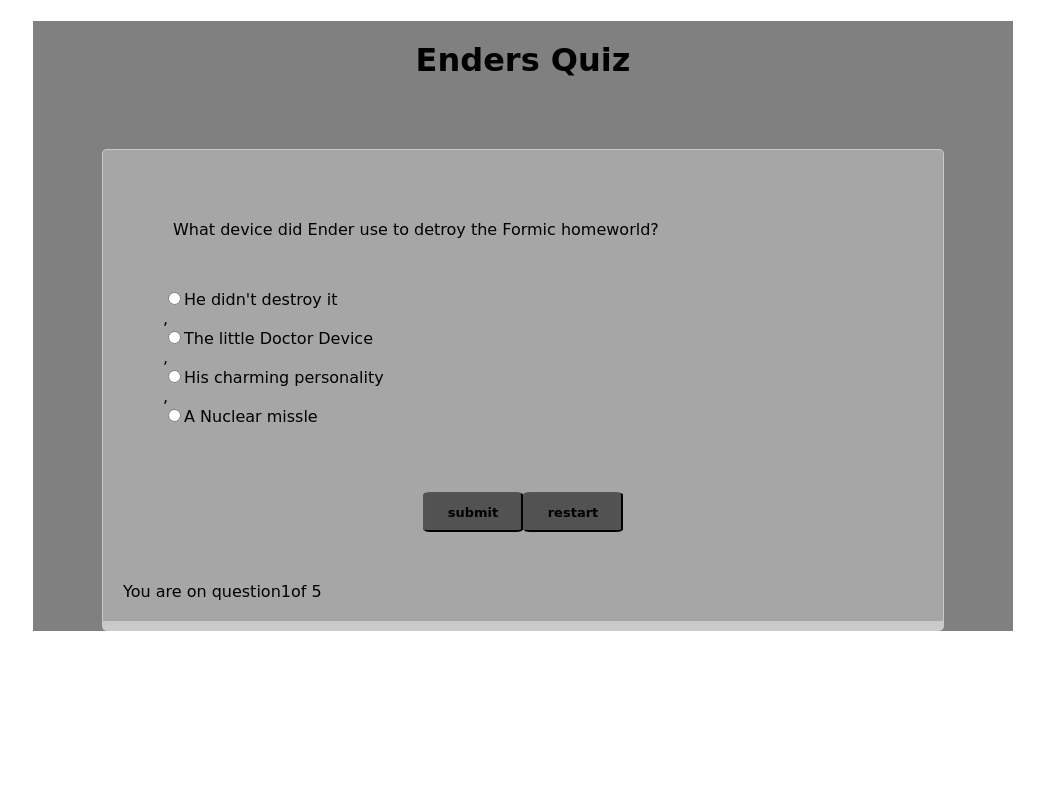
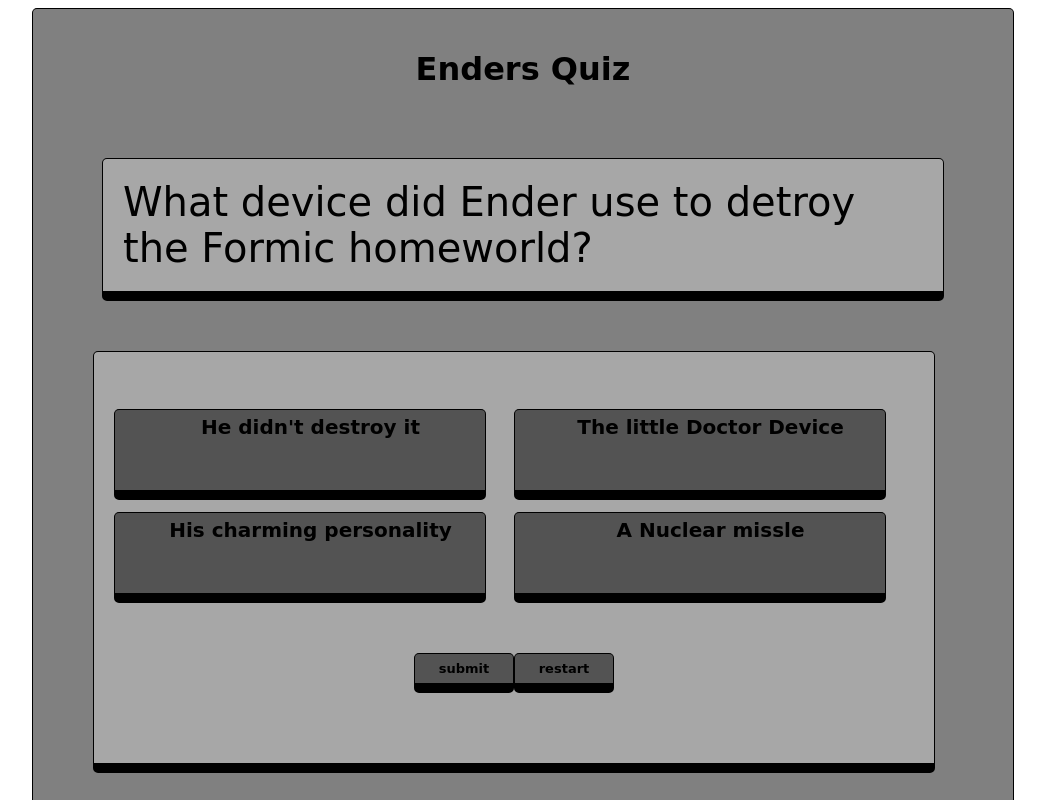
Before and after one commit to Kadinvanvalin/quiz-app-Enders-Game, a plain HTML site: page index.html in a window 1280 px wide. Both pictures are taken after a click on the button "submit". Shown: the top 800 px of the page, without its empty margins (117-1162 px from the left). Drawn offline with nearby package versions, Linux system fonts and the light colour scheme; a web font is replaced by a local one.

Commit message:
changed buttons

```diff
--- a/app.js
+++ b/app.js
@@ -58,19 +58,19 @@ $(function() {
 $("#js-quiz").click(function(event){
   event.preventDefault();
   $(".focal").toggleClass("hidden");
-  renderQuiz(state, $('.test'), $(".quiz"), $(".results"));
+  renderQuiz(state, $('.quiz'), $(".answers"), $(".results"));
 });
 
 
 
-var renderQuiz = function(state, ansElement, qElement, results) {
+var renderQuiz = function(state, qElement, ansElement, results) {
 
   var itemsHTML = shuffle(state.answers[state.i].slice()).map(function(answers) {
-   return '<li><input type="radio" name="options" value="'+ answers + '" class="">'+ answers +'</input></li>';
+   return '<li><label class="btn btn-primary"><input type="radio" name="options" value="'+ answers + '">'+ answers +'</label></li>';
 
  });
   qElement.html(state.questions[state.i]);
-  ansElement.html('<ul>'+itemsHTML +'</ul><div class="text-center"><button id="enterans" type="submit">submit</button><button id="reset" type="submit">restart</button></div>');
+  ansElement.html('<ul class="btn-group" data-toggle="buttons">'+ itemsHTML.join("") +'</ul><div class="text-center"><button id="enterans" type="submit">submit</button><button id="reset" type="submit">restart</button></div>');
   results.html("You are on question" + (state.i+1)  + "of 5");
 
 };
@@ -93,6 +93,17 @@ function insultAns() {
 $(document).on("click", "#reset", function(event){
 location.reload();
 });
+
+
+$(document).on("click", "label", function(event){
+$(this).toggleClass("js-select");
+
+
+});
+
+
+
+
 $(document).on("click", "#enterans", function(event){
   event.preventDefault();
   if($('input[name=options]:checked').val()){
@@ -106,9 +117,9 @@ $(document).on("click", "#enterans", function(event){
   if (state.i >= 5){
     $(".quiz").html("");
     $(".results").html("");
-    $('.test').html("You got "+ state.rightAns +" out of 5 right  <button id='reset' type='submit'>restart</button>");
+    $('.answers').html("You got "+ state.rightAns +" out of 5 right  <button id='reset' type='submit'>restart</button>");
   }
-    else{renderQuiz(state, $('.test'), $(".quiz"), $(".results"));}
+    else{renderQuiz(state, $('.quiz'), $(".answers"), $(".results"));}
 
 
 });
--- a/index.html
+++ b/index.html
@@ -4,24 +4,27 @@
 	<title>Enders game quiz</title>
 	<link rel="stylesheet" href="main.css">
 	<link rel="stylesheet" href="https://cdnjs.cloudflare.com/ajax/libs/toastr.js/latest/toastr.min.css">
-	<link href="https://fonts.googleapis.com/css?family=Bungee+Inline" rel="stylesheet">
+
+
 </head>
 <body>
 	<div class="column">
 		<h1 class="text-center">Enders Quiz</h1>
 		<div class="content ">
+		<div class="quiz "> <p>To begin quiz, please click the submit button</p></div>
 
-		<form class="fa">
-			<div class="quiz "> <p>To begin quiz, please click the submit button</p></div>
-			<div class="test "><button id="js-quiz" type="submit">submit</button></div>
-			<div class="results "></div>
-
-		</form>
 
 
 
 		</div>
+	<form class="fa">
 
+			<div class="answers content"></div>
+				<div><button id="js-quiz" type="submit">submit</button></div>
+
+			<div class="results "></div>
+
+		</form>
 
 </div>
 
--- a/main.css
+++ b/main.css
@@ -8,6 +8,10 @@ body{font-family: 'Bungee Inline', cursive;
     margin: 0 auto;
     padding: 0 10px;
     background-color: grey;
+    border: 1px solid black;
+    border-bottom-width: 10px;
+    border-radius: 5px;
+    border-bottom-radius: 10px;
 }
 .content {
     position: relative;
@@ -15,11 +19,12 @@ body{font-family: 'Bungee Inline', cursive;
     padding: 20px;
     margin: 50px auto;
     background-color: rgba(255, 255, 255, 0.3);
-    border: 1px solid rgba(255, 255, 255, 0.4);
+    border: 1px solid black;
     border-bottom-width: 10px;
     border-radius: 5px;
     border-bottom-radius: 10px;
     overflow: hidden;
+    font-size:40px;
 }
 .hidden{
 	visibility: hidden;
@@ -43,9 +48,59 @@ button {
     font-size: 13px;
     font-weight: bold;
     display: inline-block;
+    border: 1px solid black;
+    border-bottom-width: 10px;
+    border-radius: 5px;
+    border-bottom-radius: 10px;
 }
-.quiz{
+.answers{
 	margin: 50px;
 
 }
-li{ list-style: none; }
+
+ul {
+     list-style-type:none;
+     margin:25px 0 0 0;
+     padding:0;
+}
+
+li{
+display: inline-block;
+	width: 50%;
+}
+
+input[type="radio"] {
+ opacity: 0;
+}
+
+label{ padding:  5px ;
+		margin-top: 10px;
+    text-align: center;
+
+    background-color: rgba(0, 0, 0, 0.5);
+
+    height: 70px;
+    width: 90%;
+   font-family: 'Bungee Inline', cursive;
+    font-size: 20px;
+    font-weight: bold;
+    display: inline-block;
+	border: 1px solid black;
+    border-bottom-width: 10px;
+    border-radius: 5px;
+    border-bottom-radius: 10px;
+    }
+    label:hover{
+	background-color: orange;
+
+}
+label:active{
+	background-color: red;
+}
+.js-select{
+background-color: purple;
+
+}
+button:active{
+	background-color: red;
+}
```
